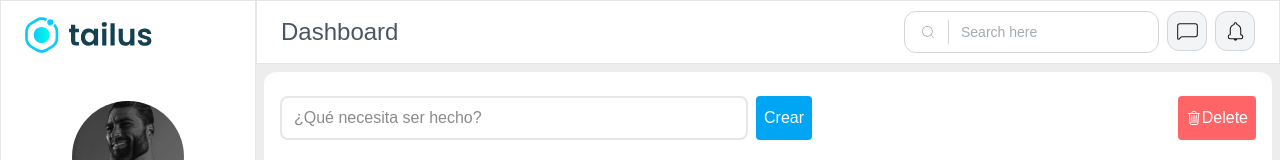
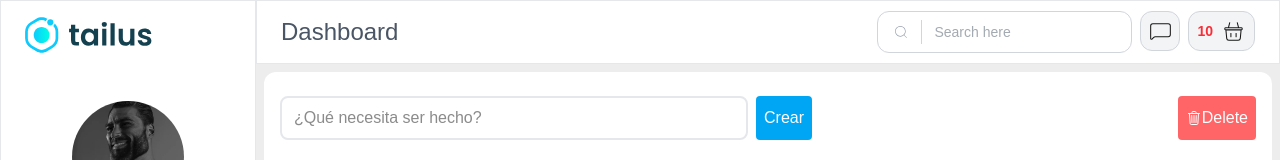
Before and after one commit to HazaFG/admin-todos, a Next.js app: page /dashboard/server-todos in a window 1280 px wide. Shown: the top 160 px of the page. Built offline with nearby package versions, Linux system fonts and the light colour scheme; no server answers; the database is empty.

Commit message:
Shopping-cart - client side

```diff
--- a/src/components/TopMenu.tsx
+++ b/src/components/TopMenu.tsx
@@ -1,4 +1,4 @@
-import { CiBellOn, CiChat1, CiMenuBurger, CiSearch } from 'react-icons/ci';
+import { CiBellOn, CiChat1, CiMenuBurger, CiSearch, CiShoppingBasket } from 'react-icons/ci';
 
 export const TopMenu = () => {
   return (
@@ -28,8 +28,9 @@ export const TopMenu = () => {
             <button className="flex items-center justify-center w-10 h-10 rounded-xl border border-gray-300 bg-gray-100 focus:bg-gray-100 active:bg-gray-200">
               <CiChat1 size={25} />
             </button>
-            <button className="flex items-center justify-center w-10 h-10 rounded-xl border border-gray-300 bg-gray-100 focus:bg-gray-100 active:bg-gray-200">
-              <CiBellOn size={25} />
+            <button className="p-2 flex items-center justify-center h-10 rounded-xl border border-gray-300 bg-gray-100 focus:bg-gray-100 active:bg-gray-200">
+              <span className='text-sm mr-2 text-red-500 font-bold'>10</span>
+              <CiShoppingBasket size={25} />
             </button>
           </div>
         </div>
--- a/src/products/components/ProductCard.tsx
+++ b/src/products/components/ProductCard.tsx
@@ -1,7 +1,10 @@
+'use client'
+
 // https://tailwindcomponents.com/component/e-commerce-product-card
 import Image from "next/image"
 import { IoAddCircleOutline, IoTrashOutline } from "react-icons/io5"
 import { Star } from "./Star";
+import { addProductToCart } from "@/shopping-cart/actions";
 
 interface Props {
   id: string;
@@ -12,6 +15,11 @@ interface Props {
 }
 
 export const ProductCard = ({ id, name, price, rating, image }: Props) => {
+
+  const onAddToCart = () => {
+    addProductToCart(id)
+  }
+
   return (
     <div className="bg-white shadow rounded-lg max-w-sm dark:bg-gray-800 dark:border-gray-100">
 
@@ -54,6 +62,7 @@ export const ProductCard = ({ id, name, price, rating, image }: Props) => {
 
           <div className="flex">
             <button
+              onClick={onAddToCart}
               className="text-white mr-2 bg-blue-700 hover:bg-blue-800 focus:ring-4 focus:ring-blue-300 font-medium rounded-lg text-sm px-5 py-2.5 text-center dark:bg-blue-600 dark:hover:bg-blue-700 dark:focus:ring-blue-800">
               <IoAddCircleOutline size={25} />
             </button>
--- /dev/null
+++ b/src/shopping-cart/actions.ts
@@ -0,0 +1,32 @@
+'use client'
+
+import { hasCookie, getCookie, setCookie } from "cookies-next";
+
+/*
+cookie: cart
+{
+  'uui-123-1': 4,
+  'uui-123-2': 1,
+  'uui-123-3': 2,
+}
+ * */
+
+export const getCookieCart = (): { [id: string]: number } => {
+
+  if (hasCookie('cart')) {
+    const cookieCart = JSON.parse(getCookie('cart') as string ?? '{}');
+    return cookieCart;
+  }
+
+  return {};
+}
+
+export const addProductToCart = (id: string) => {
+  const cookieCart = getCookieCart();
+  if (cookieCart[id]) {
+    cookieCart[id] = cookieCart[id] + 1;
+  } else {
+    cookieCart[id] = 1;
+  }
+  setCookie('cart', JSON.stringify(cookieCart))
+}
```
